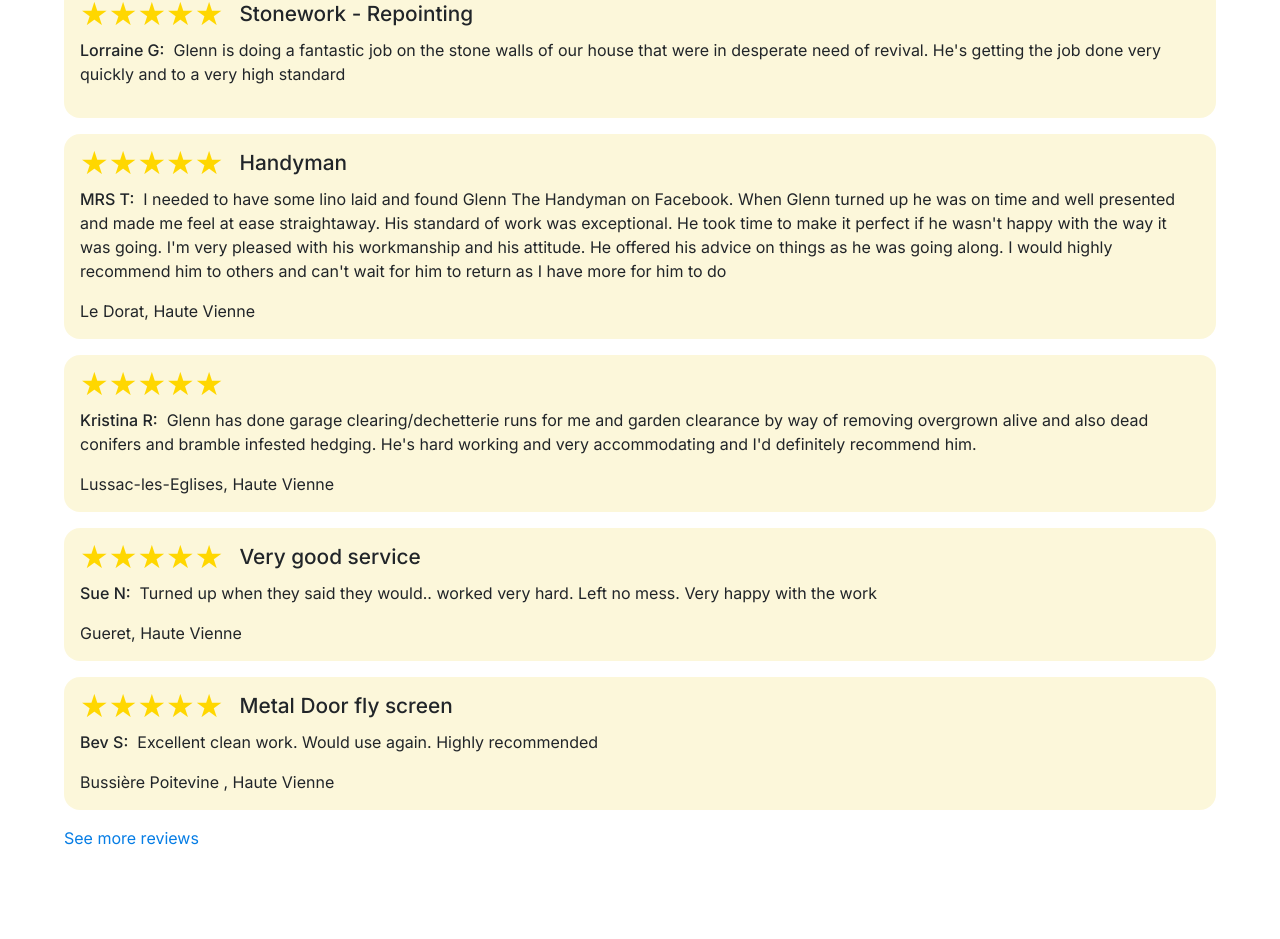
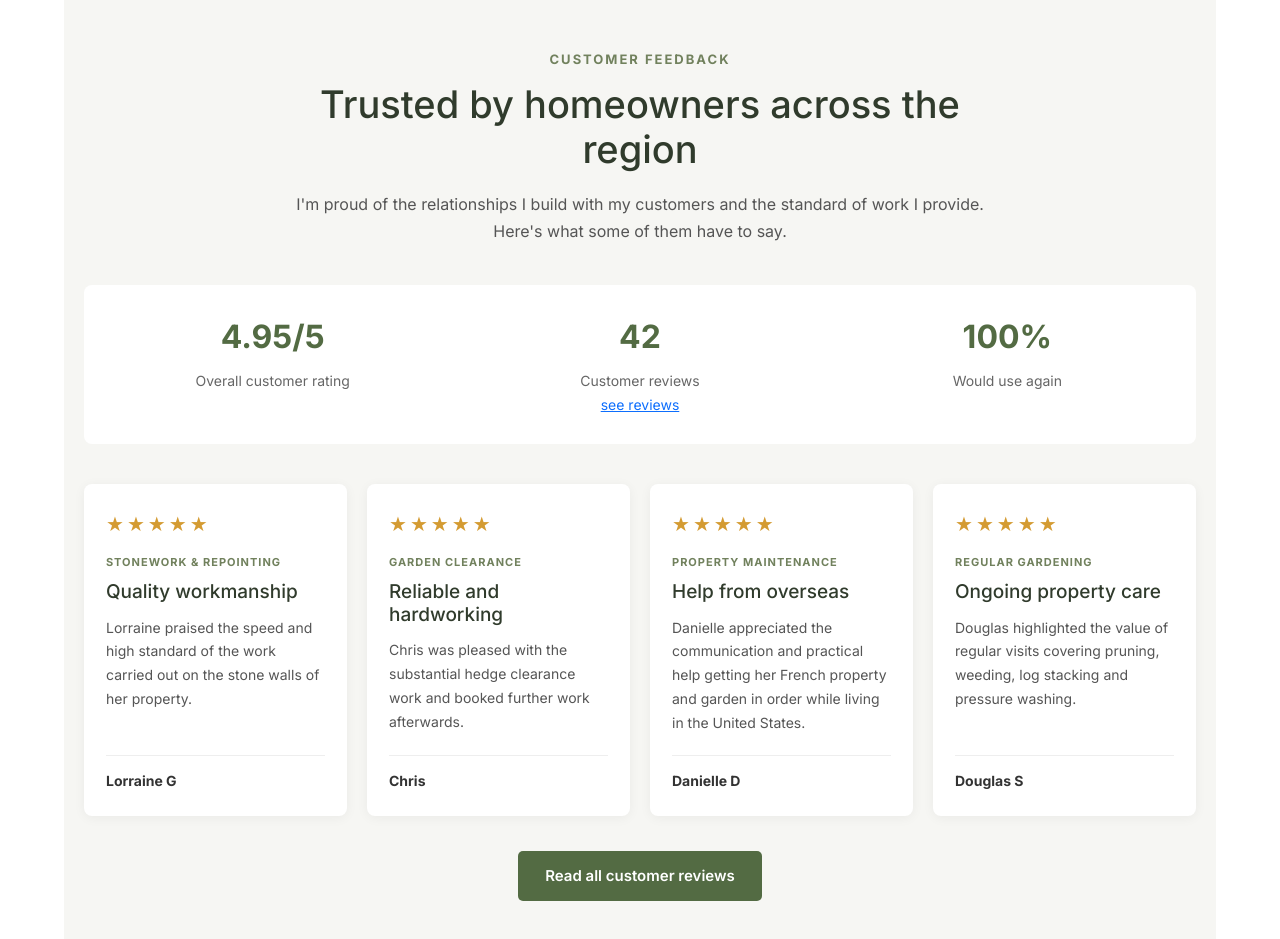
Before and after one commit to GlennPacker/VueDuVallonHandyman, a Next.js app: page / in a window 1280 px wide. Shown: the part 1217-2156 px from the top of the page. Built offline with nearby package versions, Linux system fonts and the light colour scheme.

Commit message:
review summary component

```diff
--- a/src/app/page.tsx
+++ b/src/app/page.tsx
@@ -1,5 +1,6 @@
 import Reviews from "@/components/reviews/Reviews";
 import styles from "./page.module.css";
+import ReviewSummary from "@/components/reviewSummary/reviewSummary";
 
 export default function Home() {
   return (
@@ -99,7 +100,8 @@ export default function Home() {
             </li>
           </ul>
         </div>
-        <Reviews />
+
+        <ReviewSummary />
       </div>
     </main>
   );
--- /dev/null
+++ b/src/components/reviewSummary/reviewSummary.module.css
@@ -0,0 +1,127 @@
+.customerReviews {
+  padding: 65px 20px;
+  background: #f6f6f3;
+  color: #333;
+}
+
+.reviewsContainer {
+  max-width: 1150px;
+  margin: 0 auto;
+}
+
+.reviewsHeader {
+  max-width: 720px;
+  margin: 0 auto 40px;
+  text-align: center;
+}
+
+.reviewsEyebrow {
+  display: block;
+  margin-bottom: 12px;
+  color: #71815d;
+  font-size: 13px;
+  font-weight: 700;
+  letter-spacing: 2px;
+}
+
+.reviewsHeader h2,
+.secondHomeContent h2 {
+  margin: 0 0 18px;
+  font-size: clamp(27px, 4vw, 38px);
+  line-height: 1.2;
+  color: #303b2c;
+}
+
+.reviewsHeader p,
+.secondHomeContent p {
+  font-size: 16px;
+  line-height: 1.7;
+  color: #555;
+}
+
+.reviewStats {
+  display: grid;
+  grid-template-columns: repeat(3, 1fr);
+  gap: 20px;
+  margin-bottom: 40px;
+  padding: 28px 15px;
+  background: #fff;
+  border-radius: 8px;
+  text-align: center;
+}
+
+.reviewStat strong {
+  display: block;
+  margin-bottom: 7px;
+  color: #536b43;
+  font-size: 32px;
+  font-weight: 700;
+}
+
+.reviewStat span {
+  color: #666;
+  font-size: 14px;
+}
+
+.reviewCards {
+  display: grid;
+  grid-template-columns: repeat(4, 1fr);
+  gap: 20px;
+}
+
+.reviewsFooter {
+  margin-top: 35px;
+  text-align: center;
+}
+
+.reviewsButton,
+.secondHomeButton {
+  display: inline-block;
+  padding: 14px 27px;
+  background: #536b43;
+  border-radius: 5px;
+  color: #fff;
+  font-size: 15px;
+  font-weight: 600;
+  text-decoration: none;
+  transition: background 0.2s ease;
+}
+
+.reviewsButton:hover,
+.secondHomeButton:hover {
+  background: #405333;
+}
+
+.secondHomeSection {
+  padding: 65px 20px;
+  background: #fff;
+}
+
+@media (max-width: 900px) {
+  .reviewCards {
+    grid-template-columns: repeat(2, 1fr);
+  }
+}
+
+@media (max-width: 600px) {
+  .customerReviews {
+    padding: 45px 16px;
+  }
+
+  .reviewStats {
+    gap: 10px;
+    padding: 22px 8px;
+  }
+
+  .reviewStat strong {
+    font-size: 25px;
+  }
+
+  .reviewStat span {
+    font-size: 12px;
+  }
+
+  .reviewCards {
+    grid-template-columns: 1fr;
+  }
+}
--- /dev/null
+++ b/src/components/reviewSummary/reviewSummary.tsx
@@ -0,0 +1,105 @@
+import styles from './reviewSummary.module.css';
+import ReviewSummaryArticle from "../reviewSummaryArticle/reviewSummaryArticle";
+import Link from 'next/link';
+import reviewData from '../reviews/ReviewData.json';
+
+
+const reviews = [
+  {
+    service: "STONEWORK & REPOINTING",
+    title: "Quality workmanship",
+    description: 'Lorraine praised the speed and high standard of the work carried out on the stone walls of her property.',
+    author: "Lorraine G",
+  },
+  {
+    service: "GARDEN CLEARANCE",
+    title: "Reliable and hardworking",
+    description:
+      "Chris was pleased with the substantial hedge clearance work and booked further work afterwards.",
+    author: "Chris",
+  },
+  {
+    service: "PROPERTY MAINTENANCE",
+    title: "Help from overseas",
+    description:
+      "Danielle appreciated the communication and practical help getting her French property and garden in order while living in the United States.",
+    author: "Danielle D",
+  },
+  {
+    service: "REGULAR GARDENING",
+    title: "Ongoing property care",
+    description:
+      "Douglas highlighted the value of regular visits covering pruning, weeding, log stacking and pressure washing.",
+    author: "Douglas S",
+  },
+];
+
+export default function ReviewSummary() {
+
+  const wouldUseAgainData = reviewData.reduce((a, r) => a = {
+    wouldUse: a.wouldUse + (r.wouldYouUseThemAgain === 'Yes' ? 1 : 0),
+    total: a.total + (r.wouldYouUseThemAgain ? 1 : 0)
+  }, { wouldUse: 0, total: 0 });
+  const wouldUse = wouldUseAgainData.wouldUse / wouldUseAgainData.total;
+  const score = reviewData.reduce((a, r) => a += r.rating || 0, 0);
+
+  const avgScore = (score / (reviewData.length)).toFixed(2)
+
+  return (
+    <>
+      <section className={styles.customerReviews}>
+        <div className={styles.reviewsContainer}>
+          <div className={styles.reviewsHeader}>
+            <span className={styles.reviewsEyebrow}>CUSTOMER FEEDBACK</span>
+            <h2>Trusted by homeowners across the region</h2>
+            <p>
+              I'm proud of the relationships I build with my customers
+              and the standard of work I provide. Here's what some of
+              them have to say.
+            </p>
+          </div>
+
+          <div className={styles.reviewStats}>
+            <div className={styles.reviewStat}>
+              <strong>{avgScore}/5</strong>
+              <span>Overall customer rating</span>
+            </div>
+
+            <div className={styles.reviewStat}>
+              <strong>{reviewData.length}</strong>
+              <span>
+                Customer reviews
+              </span>
+              <div>
+                <span>
+                  <a
+                    href='/reviews'
+                  >
+                    see reviews
+                  </a>
+                </span>
+              </div>
+            </div>
+
+            <div className={styles.reviewStat}>
+              <strong>{+wouldUse.toFixed(2) * 100}%</strong>
+              <span>Would use again</span>
+            </div>
+          </div>
+        </div>
+        <div className={styles.reviewCards}>
+          {reviews.map((review) => (
+            <ReviewSummaryArticle key={review.author} {...review} />
+          ))}
+
+        </div>
+
+        <div className={styles.reviewsFooter}>
+          <a href="/reviews" className={styles.reviewsButton}>
+            Read all customer reviews
+          </a>
+        </div>
+      </section>
+    </>
+  );
+}
--- /dev/null
+++ b/src/components/reviewSummaryArticle/reviewSummaryArticle.module.css
@@ -0,0 +1,45 @@
+.reviewCard {
+  display: flex;
+  flex-direction: column;
+  padding: 25px 22px;
+  background: #fff;
+  border-radius: 8px;
+  box-shadow: 0 2px 12px rgba(0,0,0,0.05);
+}
+
+.reviewStars {
+  margin-bottom: 15px;
+  color: #d49b32;
+  font-size: 20px;
+  letter-spacing: 3px;
+}
+
+.reviewService {
+  margin-bottom: 10px;
+  color: #71815d;
+  font-size: 11px;
+  font-weight: 700;
+  letter-spacing: 1px;
+}
+
+.reviewCard h3 {
+  margin: 0 0 12px;
+  color: #303b2c;
+  font-size: 19px;
+}
+
+.reviewCard p {
+  flex-grow: 1;
+  margin: 0 0 20px;
+  color: #555;
+  font-size: 14px;
+  line-height: 1.7;
+}
+
+.reviewAuthor {
+  padding-top: 14px;
+  border-top: 1px solid #eee;
+  color: #333;
+  font-size: 14px;
+  font-weight: 700;
+}
--- /dev/null
+++ b/src/components/reviewSummaryArticle/reviewSummaryArticle.tsx
@@ -0,0 +1,27 @@
+import styles from './reviewSummaryArticle.module.css';
+
+type ReviewSummaryArticleProps = {
+    service: string;
+    title: string;
+    description: string;
+    author: string;
+};
+
+export default function ReviewSummaryArticle({
+    service,
+    title,
+    description,
+    author,
+}: ReviewSummaryArticleProps) {
+    return (
+        <article className={styles.reviewCard}>
+            <div className={styles.reviewStars} aria-label="5 out of 5 stars">
+                ★★★★★
+            </div>
+            <span className={styles.reviewService}>{service}</span>
+            <h3>{title}</h3>
+            <p>{description}</p>
+            <span className={styles.reviewAuthor}>{author}</span>
+        </article>
+    );
+}
```
